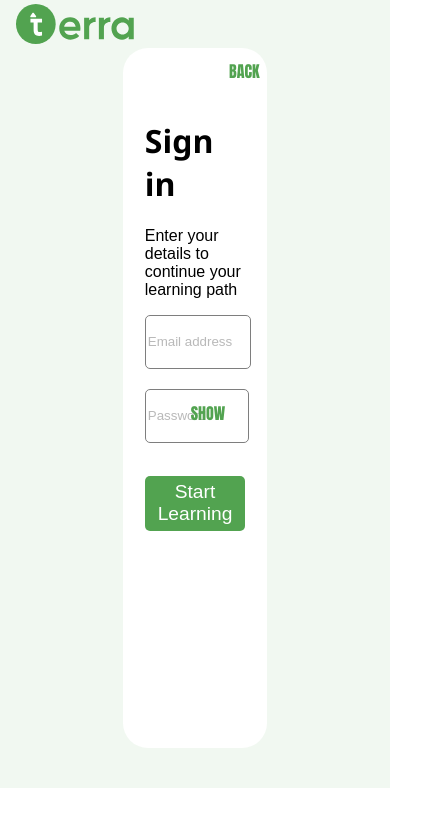
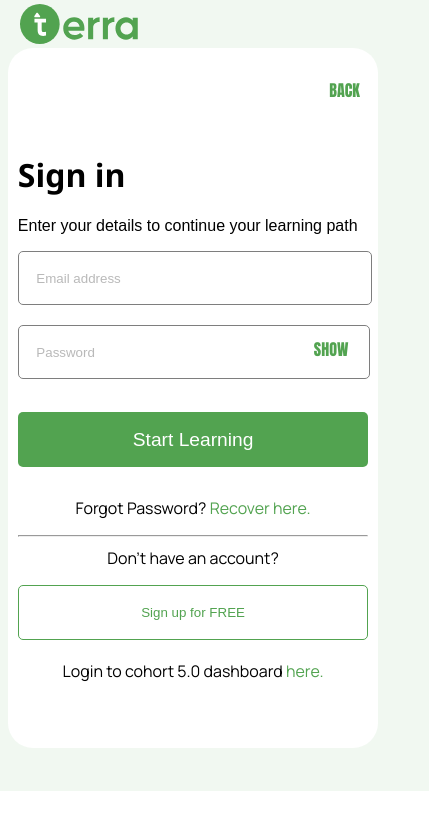
Before and after one commit to Lawanaji/Terra, a React (Vite) app: page /login in a window 390 px wide. Shown: the top 830 px of the page, 429 px wide, since content can reach past the window. Built offline with nearby package versions, Linux system fonts and the light colour scheme.

Commit message:
login final

```diff
--- a/src/Componant/SignIn/index.css
+++ b/src/Componant/SignIn/index.css
@@ -1,41 +1,48 @@
 .signInWrapper {
     padding: 2% 15%;
 }
+
 .signIn {
     font-size: 2em;
     font-family: 'Segoe UI', Tahoma, Geneva, Verdana, sans-serif;
     font-weight: 700;
     font-style: normal;
 }
+
 .inStruction {
     font-size: 1em;
     font-family: Arial, Helvetica, sans-serif;
     font-weight: 400;
     font-style: normal;
 }
+
 .email {
-    width: 100%;
+    width: 95%;
     height: 50px;
+    padding-left: 5%;
     border-radius: 5px;
-    /* margin-bottom: 20px; */
     border: 0.5px solid;
     opacity: 0.5;
 }
+
 .passwordInput {
     position: relative;
     width: 100%;
 }
+
 .passwordInput input {
-    width: 80%;
+    width: 75%;
     height: 50px;
     border-radius: 5px;
     margin-top: 20px;
+    padding-left: 5%;
     padding-right: 20%;
     margin-bottom: -15px;
     border: 0.5px solid;
     opacity: 0.5;
 }
-.passwordInput span{
+
+.passwordInput span {
     position: absolute;
     top: 83%;
     right: 20px;
@@ -44,9 +51,10 @@
     font-weight: 500;
     font-style: normal;
     font-family: Impact, Haettenschweiler, 'Arial Narrow Bold', sans-serif;
-    color:rgb(82, 163, 80);
+    color: rgb(82, 163, 80);
     cursor: pointer;
 }
+
 .btnLogin {
     width: 100%;
     height: 55px;
@@ -59,4 +67,27 @@
     font-family: Arial, Helvetica, sans-serif;
     font-weight: 500;
     font-style: normal;
+    cursor: pointer;
 }
+
+.btnSignUp {
+    width: 100%;
+    height: 55px;
+    border-radius: 5px;
+    border: solid 0.5px rgb(82, 163, 80);
+    color: rgb(82, 163, 80);
+    background-color: white;
+    cursor: pointer;
+}
+
+.btnSignUp:hover {
+    background-color: rgb(82, 163, 80);
+    border: none;
+    color: white;
+}
+
+@media screen and (max-width: 1150px) {
+    .signInWrapper {
+        padding: 0 10px;
+    }
+}
--- a/src/Componant/SignIn/index.jsx
+++ b/src/Componant/SignIn/index.jsx
@@ -14,7 +14,25 @@ const SignIn = () => {
         const regex = /^[^\s@]+@[^\s@]+\.[^\s@]+$/
         return regex.text(email);
     }
-    const handleSubmit = () => {
+    const handleSubmit = async () => {
+        try {
+            const response = await fetch('https://example.com/api/login', {
+                method: 'POST',
+                headers: {
+                    'Content-Type': 'application/json',
+                },
+                body: JSON.stringify({ email, password })
+            })
+            const data = await response.json();
+            if (data.token) {
+                localStorage.setItem('authToken', data.token);
+                alert('Login successful')
+            } else {
+                alert('Invalid credentials');
+            }
+        }catch (error) {
+            console.error('Error during login:', error);
+        }
     let emailError = "";
     let passwordError = "";
 
@@ -33,13 +51,13 @@ const SignIn = () => {
     } else {
         setError({ email: "", password: "" })
     }
-    }
+};
 return (
     <div className='signInWrapper'>
         <h1 className='signIn'>Sign in</h1>
         <p className='inStruction'>Enter your details to continue your learning path</p>
         <input className='email' value={email} onChange={(e) => setEmail(e.target.value)} type="email" name="Email address" required="" placeholder="Email address" autocomplete="off" /><br />
-            {error.email && <p style={{ color: "red", marginBottom: '20px'}} > {error.email} </p>}
+        {error.email && <p style={{ color: "red", marginBottom: '20px' }} > {error.email} </p>}
         <div className='passwordInput'>
             <input className='password' type={showPassword ? "text" : "password"} value={password} onChange={(e) => setPassword(e.target.value)} name="Password" required="" placeholder="Password" autocomplete="off" />
             <span className='showPass' onClick={handleToogle}> {showPassword ? "HIDE" : "SHOW"} </span>
@@ -47,8 +65,12 @@ const SignIn = () => {
         <br />
         {error.password && <p style={{ color: "red" }} > {error.password} </p>}
         <button className='btnLogin' onClick={handleSubmit}>Start Learning</button>
+        <p style={{ textAlign: 'center', marginTop: '30px' }}>Forgot Password? <a href='#' target={"_blank"} style={{ color: "rgb(82, 163, 80)" }}> Recover here. </a> </p>
+        <hr />
+        <p style={{ textAlign: 'center', marginTop: '10px' }}> Don't have an account? </p>
+        <button className='btnSignUp'>Sign up for FREE</button>
+        <p style={{ textAlign: 'center', marginTop: '20px' }}>Login to cohort 5.0 dashboard <a href='#' target={"_blank"} style={{ color: "rgb(82, 163, 80)" }}> here. </a> </p>
     </div>
-    )
-}
+)}
 
 export default SignIn
--- a/src/pages/Login/index.css
+++ b/src/pages/Login/index.css
@@ -1,13 +1,12 @@
 .loginBody {
-    width: auto;
+    width: 90%;
     height: fit-content;
-    padding: 1% 4%;
+    padding: 1% 5%;
     background-color: #F1F8F1;
 }
 .loginWrapper {
     width: 40%;
     height: 700px;
-    padding: 5% -40%;
     margin-left: 30%;
     margin-bottom: 10%;
     border-radius: 25px;
@@ -21,3 +20,14 @@
     font-style: normal;
     font-family: Impact, Haettenschweiler, 'Arial Narrow Bold', sans-serif;
 }
+@media screen and (max-width: 1150px) {
+    .loginBody {
+        width: 100%;
+    }
+    .loginWrapper {
+        width: 95%;
+        position: relative;
+        left: -33%;
+        padding: 0 0%;
+    }
+}
```
Lines whose indentation alone changed are shown as unchanged.
